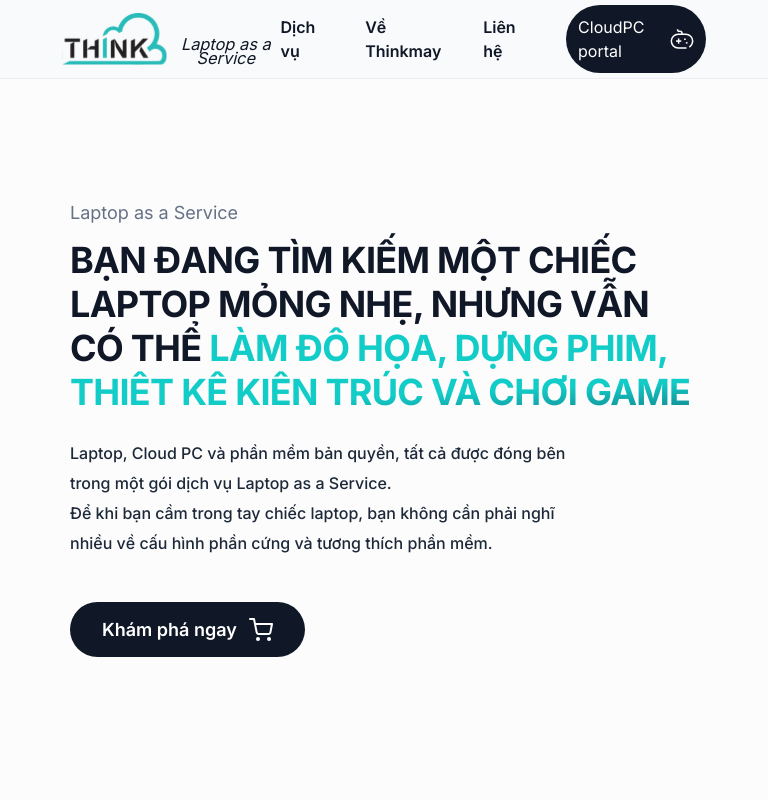
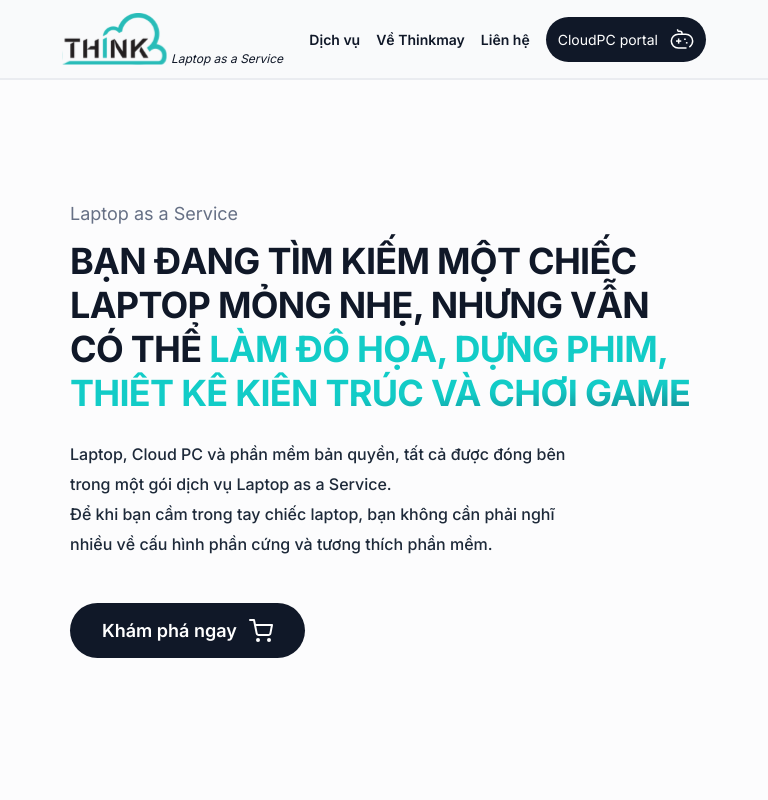
Before and after one commit to thinkonmay/lass-landing-page, a Next.js app: page / in a window 768 px wide. Shown: the top 800 px of the page. Built offline with nearby package versions, Linux system fonts and the light colour scheme.

Commit message:
fix header tablet

```diff
--- a/src/components/header/Header.tsx
+++ b/src/components/header/Header.tsx
@@ -44,6 +44,8 @@ function Header() {
 							<li><Link className='link' href="/services">Dịch vụ</Link></li>
 							<li><Link className='link' href="/#">Về Thinkmay</Link></li>
 							<li><Link className='link' href="/contact">Liên hệ</Link></li>
+							<Link href='https://dev-thinkmay.netlify.app' className='btn btn-link' >CloudPC portal<Icon className={"mb-[1px]"} src='game' /> </Link>
+
 						</ul>
 					</div>
 				</div>
--- a/src/components/header/header.scss
+++ b/src/components/header/header.scss
@@ -1,6 +1,7 @@
 
 .header{
 	background: var(--Neutral-50, #F9FAFB);
+	border-bottom: 1px solid var(--Neutral-200);
 
 	.wrapperHeader{
 		height: 78px;
@@ -131,6 +132,7 @@
 					display: flex;
 					align-items: center;
 					justify-content: space-between;
+					border-bottom: 1px solid var(--Neutral-200);
 
 				}
 				}
@@ -140,3 +142,66 @@
 
 	}
 }
+
+@media (min-width: 768px) and (max-width: 1023px) {
+
+	.header{
+	background: var(--Neutral-50, #F9FAFB);
+	border-bottom: 1px solid var(--Neutral-200);
+
+	.wrapperHeader{
+		height: 78px;
+		display: flex;
+		align-items: center;
+		justify-content: space-between;
+		.rightMobile{
+			display: none;
+		}
+		.rightDesktop{
+			list-style-type: none;
+			display: flex;
+			align-items: center;
+			gap: 1.6rem;
+
+			.link{
+				font-size: var(--font-size-sm);
+				color: var(--Neutral-900);
+				font-weight: 600;
+			}
+			.btn-link{
+				font-size: var(--font-size-sm);
+				color: #fff;
+				font-weight: 400;
+
+				&:hover{
+					text-decoration: none;
+				}
+			}
+		}
+	}
+	.logo{
+		display: flex;
+		.wrapperLogo{
+			display: flex;
+			align-items: flex-end;
+			gap: 4px;
+
+			margin: 0 auto;
+
+			&:hover{
+				text-decoration:none;
+			}
+		}
+		span{
+			color: var(--Neutral-900);
+			text-align: center;
+			font-size: 12px;
+			font-style: italic;
+			font-weight: 400;
+			line-height: 13.636px; /* 83.333% */
+		}
+	}
+
+}
+
+	}
```
